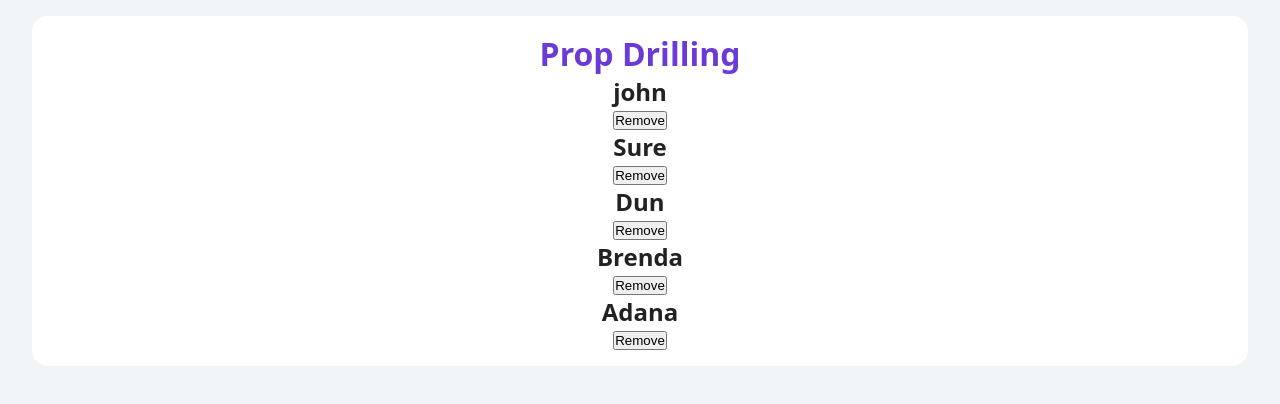
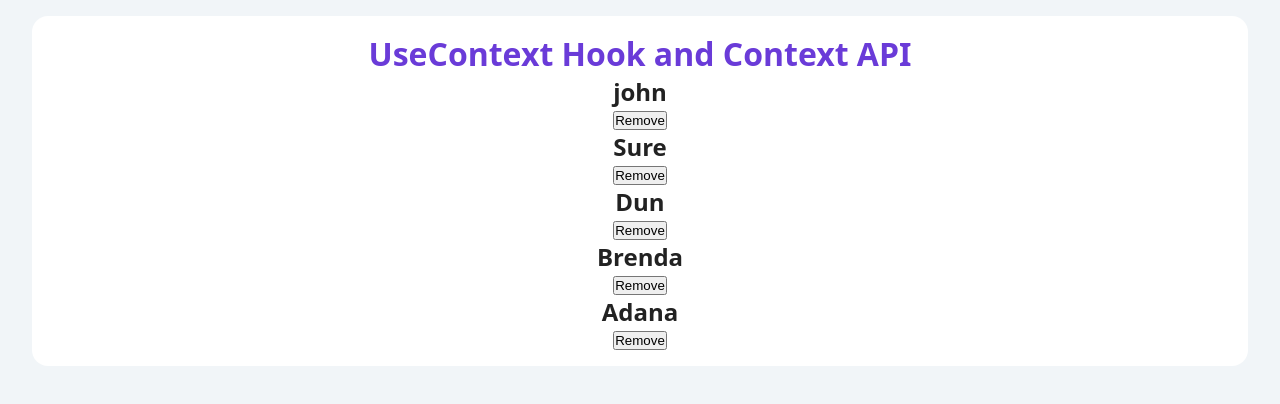
Before and after one commit to Suredun254/tutorial, a React (Create React App) app: page / in a window 1280 px wide. Shown: the top 404 px of the page. Built offline with nearby package versions, Linux system fonts and the light colour scheme.

Commit message:
UseContext Hook and Context API in prop drilling

```diff
--- a/src/App.js
+++ b/src/App.js
@@ -1,10 +1,10 @@
 import React from "react";
 
-import PropDrilling from "./advancedReact/Prop Drilling/PropDrilling";
+import ContextAPI from "./advancedReact/UseContext/ContextAPI";
 const App = () => {
   return (
     <div className="maindiv">
-      <PropDrilling />
+      <ContextAPI />
     </div>
   );
 };
--- /dev/null
+++ b/src/advancedReact/UseContext/ContextAPI.js
@@ -0,0 +1,44 @@
+import React, { useContext, useState } from "react";
+import { data } from "../UseStates/names";
+const PersonContext = React.createContext();
+//provider, consumer
+const ContextAPI = () => {
+  const [people, setPeople] = useState(data);
+  const removePerson = (id) => {
+    setPeople((people) => people.filter((person) => person.id !== id));
+  };
+
+  return (
+    <PersonContext.Provider value={{ removePerson, people }}>
+      <h1> UseContext Hook and Context API</h1>
+      <List />
+    </PersonContext.Provider>
+  );
+};
+const List = () => {
+  const mainData = useContext(PersonContext);
+  return (
+    <>
+      {mainData.people.map((person) => {
+        return <SinglePerson key={person.id} {...person} />;
+      })}
+    </>
+  );
+};
+const SinglePerson = ({ id, name }) => {
+  const { removePerson } = useContext(PersonContext);
+  return (
+    <>
+      <h2>{name}</h2>
+      <button
+        onClick={() => {
+          removePerson(id);
+        }}
+      >
+        Remove
+      </button>
+    </>
+  );
+};
+
+export default ContextAPI;
```
